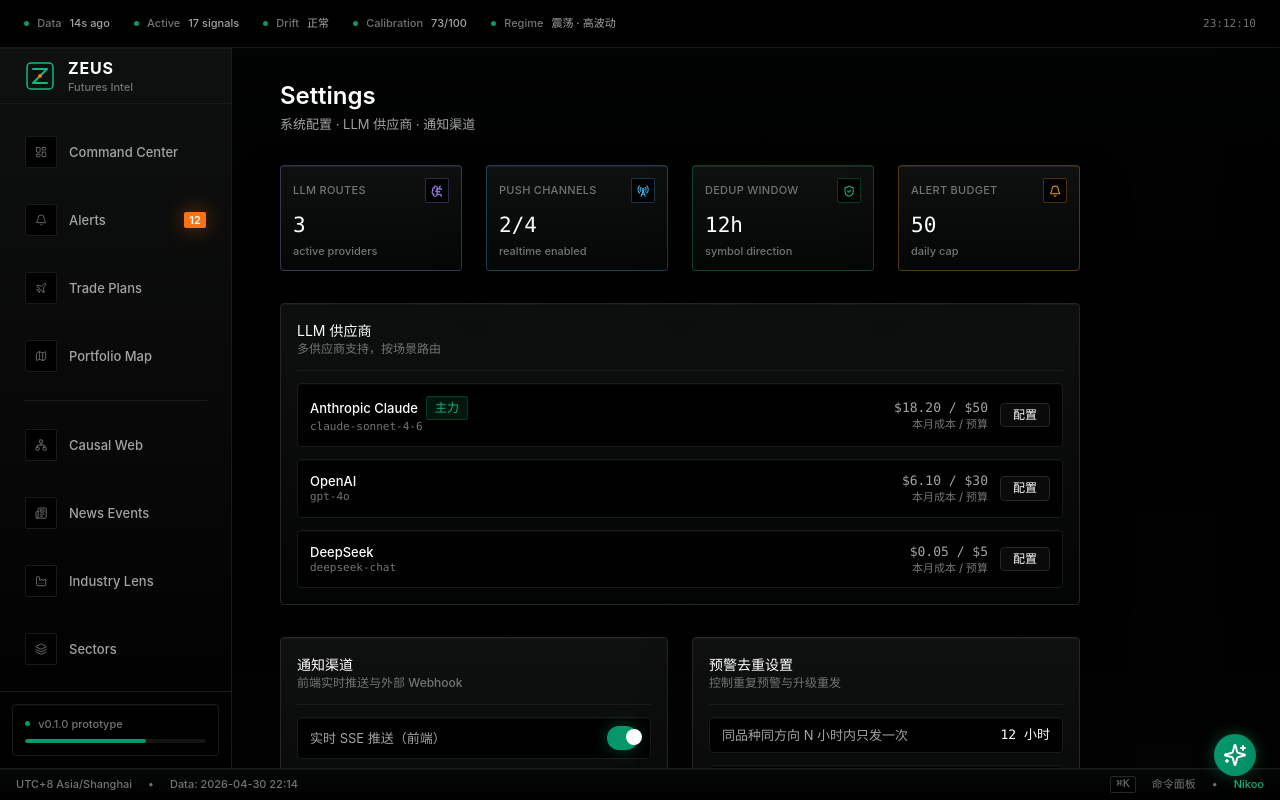
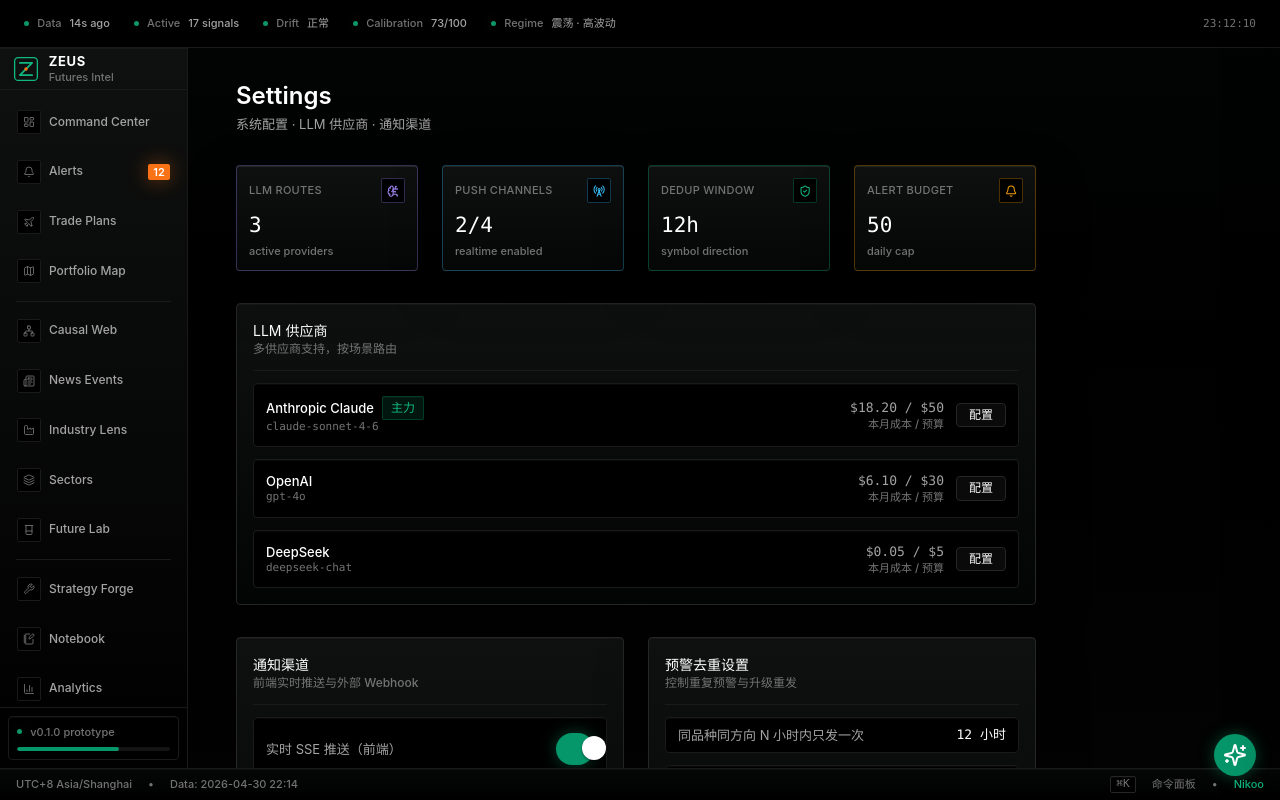
Before and after one commit to wukong930/Zeus, a Next.js app in the folder frontend/: page /settings in a window 1280 px wide. Built offline with nearby package versions, Linux system fonts and the light colour scheme.

Commit message:
Fix frontend component proportions

```diff
--- a/frontend/src/app/settings/page.tsx
+++ b/frontend/src/app/settings/page.tsx
@@ -1,5 +1,6 @@
 "use client";
 
+import { useState } from "react";
 import { Card, CardHeader, CardTitle, CardSubtitle } from "@/components/Card";
 import { Badge } from "@/components/Badge";
 import { Button } from "@/components/Button";
@@ -111,22 +112,28 @@ export default function SettingsPage() {
 }
 
 function Toggle({ label, enabled = false }: { label: string; enabled?: boolean }) {
+  const [checked, setChecked] = useState(enabled);
+
   return (
-    <div className="flex items-center justify-between rounded-sm border border-border-subtle bg-bg-base px-3 py-2 shadow-inner-panel">
+    <div className="flex min-h-10 items-center justify-between rounded-sm border border-border-subtle bg-bg-base px-3 py-2 shadow-inner-panel">
       <span className="text-text-secondary">{label}</span>
-      <div
+      <button
+        type="button"
+        aria-pressed={checked}
+        aria-label={label}
+        onClick={() => setChecked((current) => !current)}
         className={cn(
-          "relative h-5 w-9 rounded-full border transition-colors",
-          enabled ? "border-brand-emerald/40 bg-brand-emerald shadow-glow-emerald" : "border-border-default bg-bg-surface-raised"
+          "relative h-6 w-11 shrink-0 rounded-full border transition-colors focus-visible:shadow-focus-ring focus-visible:outline-none",
+          checked ? "border-brand-emerald/45 bg-brand-emerald shadow-glow-emerald" : "border-border-default bg-bg-surface-raised"
         )}
       >
-        <div
+        <span
           className={cn(
-            "absolute top-0.5 h-4 w-4 rounded-full bg-white transition-transform",
-            enabled ? "translate-x-[18px]" : "translate-x-0.5"
+            "absolute left-0.5 top-0.5 h-5 w-5 rounded-full bg-white shadow-sm transition-transform",
+            checked ? "translate-x-5" : "translate-x-0"
           )}
         />
-      </div>
+      </button>
     </div>
   );
 }
--- a/frontend/src/components/CausalWeb.tsx
+++ b/frontend/src/components/CausalWeb.tsx
@@ -637,7 +637,7 @@ function SemanticBackdrop({ viewNodeIds }: { viewNodeIds: Set<string> }) {
               }}
             >
               <div
-                className="absolute left-3 top-3 rounded-xs border bg-black/70 px-2 py-1 text-caption font-medium"
+                className="absolute left-3 top-14 rounded-xs border bg-black/70 px-2 py-1 text-caption font-medium shadow-inner-panel"
                 style={{ borderColor: `${meta.color}42`, color: meta.color }}
               >
                 {meta.label}
--- a/frontend/src/components/SectorHeatmap.tsx
+++ b/frontend/src/components/SectorHeatmap.tsx
@@ -8,12 +8,12 @@ export function SectorHeatmap() {
   return (
     <div className="space-y-2.5">
       {SECTORS.map((sector) => (
-        <div key={sector.id} className="grid grid-cols-[72px_1fr_82px] items-center gap-3">
+        <div key={sector.id} className="grid grid-cols-[64px_minmax(0,1fr)_82px] items-center gap-3">
           <div className="min-w-0">
             <div className="truncate text-xs font-medium text-text-secondary">{sector.name}</div>
             <div className="mt-1 h-px bg-border-subtle" />
           </div>
-          <div className="grid min-w-0 flex-1 grid-cols-5 gap-1.5">
+          <div className="grid min-w-0 flex-1 grid-cols-2 gap-2 sm:grid-cols-3 xl:grid-cols-5">
             {sector.symbols.map((sym) => {
               const isUp = sym.change >= 0;
               const intensity = Math.min(1, Math.abs(sym.change) / 2.5);
@@ -27,7 +27,7 @@ export function SectorHeatmap() {
                 <div
                   key={sym.code}
                   className={cn(
-                    "relative h-14 cursor-pointer overflow-hidden rounded-sm border px-2 py-1.5 shadow-inner-panel transition duration-150 hover:-translate-y-px hover:border-border-strong",
+                    "relative min-h-[66px] cursor-pointer rounded-sm border px-2 py-2 shadow-inner-panel transition duration-150 hover:-translate-y-px hover:border-border-strong",
                     sym.signalActive && "shadow-glow-orange"
                   )}
                   style={{ background, borderColor }}
@@ -37,9 +37,9 @@ export function SectorHeatmap() {
                   {sym.signalActive && (
                     <div className="absolute right-1.5 top-1.5 h-1.5 w-1.5 rounded-full bg-brand-orange shadow-glow-orange animate-heartbeat" />
                   )}
-                  <div className="text-xs font-semibold text-text-primary">{sym.code}</div>
-                  <div className="truncate text-[10px] leading-tight text-text-muted">{sym.name}</div>
-                  <div className={cn("mt-0.5 font-mono text-caption tabular-nums", isUp ? "text-data-up" : "text-data-down")}>
+                  <div className="pr-3 text-xs font-semibold text-text-primary">{sym.code}</div>
+                  <div className="mt-0.5 truncate text-[10px] leading-tight text-text-muted">{sym.name}</div>
+                  <div className={cn("mt-1 font-mono text-sm leading-none tabular-nums", isUp ? "text-data-up" : "text-data-down")}>
                     {formatPercent(sym.change)}
                   </div>
                 </div>
--- a/frontend/src/components/Sidebar.tsx
+++ b/frontend/src/components/Sidebar.tsx
@@ -41,18 +41,18 @@ const NAV_ITEMS = [
 export function Sidebar() {
   const pathname = usePathname();
   return (
-    <aside className="flex h-full w-[232px] shrink-0 flex-col border-r border-border-subtle bg-[linear-gradient(180deg,rgba(15,17,16,0.98),rgba(0,0,0,0.98))] shadow-inner-panel">
-      <div className="flex h-16 select-none items-center gap-3 border-b border-border-subtle px-5">
+    <aside className="flex h-full w-[188px] shrink-0 flex-col border-r border-border-subtle bg-[linear-gradient(180deg,rgba(15,17,16,0.98),rgba(0,0,0,0.98))] shadow-inner-panel">
+      <div className="flex h-12 select-none items-center gap-2.5 border-b border-border-subtle px-3">
         <Logo />
         <div className="flex flex-col leading-none">
-          <span className="text-h3 font-bold tracking-wider text-text-primary">ZEUS</span>
+          <span className="text-sm font-bold tracking-wider text-text-primary">ZEUS</span>
           <span className="text-caption text-text-muted">Futures Intel</span>
         </div>
       </div>
-      <nav className="flex-1 overflow-y-auto px-3 py-4">
+      <nav className="flex-1 overflow-y-auto px-2 py-2">
         {NAV_ITEMS.map((item, idx) => {
           if ("divider" in item) {
-            return <div key={idx} className="mx-3 my-3 h-px bg-border-subtle" />;
+            return <div key={idx} className="mx-2 my-1.5 h-px bg-border-subtle" />;
           }
           const Icon = item.icon;
           const active = pathname === item.href;
@@ -61,26 +61,26 @@ export function Sidebar() {
               key={item.href}
               href={item.href}
               className={cn(
-                "group relative mb-1 flex h-10 items-center gap-3 rounded-sm border px-3 text-sm font-medium transition-all duration-150",
+                "group relative mb-0.5 flex h-8 items-center gap-2 rounded-sm border px-2 text-xs font-medium transition-all duration-150",
                 active
-                  ? "border-brand-emerald/35 bg-brand-emerald/12 text-text-primary shadow-data-panel"
+                  ? "border-brand-emerald/35 bg-brand-emerald/12 text-text-primary shadow-inner-panel"
                   : "border-transparent text-text-secondary hover:border-border-subtle hover:bg-bg-surface-raised hover:text-text-primary"
               )}
             >
               {active && (
-                <span className="absolute left-0 top-2 bottom-2 w-[3px] rounded-r-sm bg-brand-emerald" />
+                <span className="absolute left-0 top-1.5 bottom-1.5 w-[2px] rounded-r-sm bg-brand-emerald" />
               )}
               <span
                 className={cn(
-                  "flex h-6 w-6 shrink-0 items-center justify-center rounded-xs border",
+                  "flex h-5 w-5 shrink-0 items-center justify-center rounded-xs border",
                   active
                     ? "border-brand-emerald/35 bg-brand-emerald/15 text-brand-emerald-bright"
                     : "border-border-subtle bg-bg-base text-text-muted group-hover:text-text-primary"
                 )}
               >
-                <Icon className="h-3.5 w-3.5" strokeWidth={1.75} />
+                <Icon className="h-3 w-3" strokeWidth={1.75} />
               </span>
-              <span className="flex-1">{item.label}</span>
+              <span className="min-w-0 flex-1 truncate">{item.label}</span>
               {"badge" in item && item.badge && (
                 <span className="inline-flex h-4 items-center rounded-xs bg-brand-orange px-1.5 text-caption font-semibold text-white shadow-glow-orange">
                   {item.badge}
@@ -90,8 +90,8 @@ export function Sidebar() {
           );
         })}
       </nav>
-      <div className="border-t border-border-subtle p-3">
-        <div className="rounded-sm border border-border-subtle bg-bg-base p-3 shadow-inner-panel">
+      <div className="border-t border-border-subtle p-2">
+        <div className="rounded-sm border border-border-subtle bg-bg-base px-2 py-2 shadow-inner-panel">
           <div className="flex items-center gap-2 text-caption text-text-muted">
             <div className="h-1.5 w-1.5 rounded-full bg-brand-emerald-bright shadow-glow-emerald animate-heartbeat" />
             <span>v0.1.0 prototype</span>
@@ -107,7 +107,7 @@ export function Sidebar() {
 
 function Logo() {
   return (
-    <svg width="32" height="32" viewBox="0 0 32 32" fill="none" xmlns="http://www.w3.org/2000/svg">
+    <svg width="28" height="28" viewBox="0 0 32 32" fill="none" xmlns="http://www.w3.org/2000/svg">
       <defs>
         <linearGradient id="zeusGrad" x1="0" y1="0" x2="32" y2="32">
           <stop offset="0%" stopColor="#10B981" />
```
